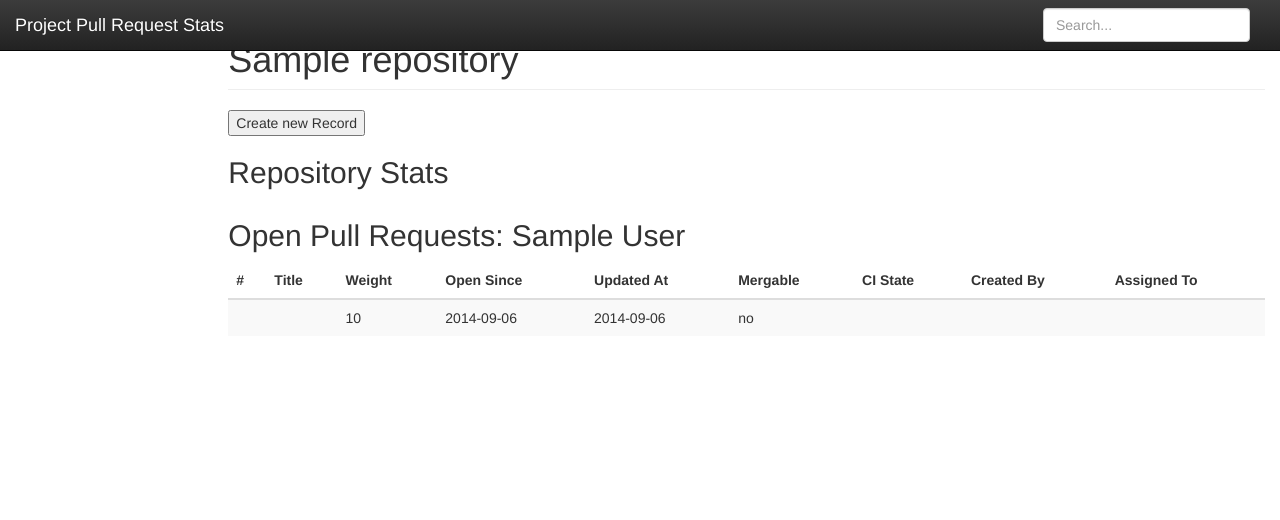
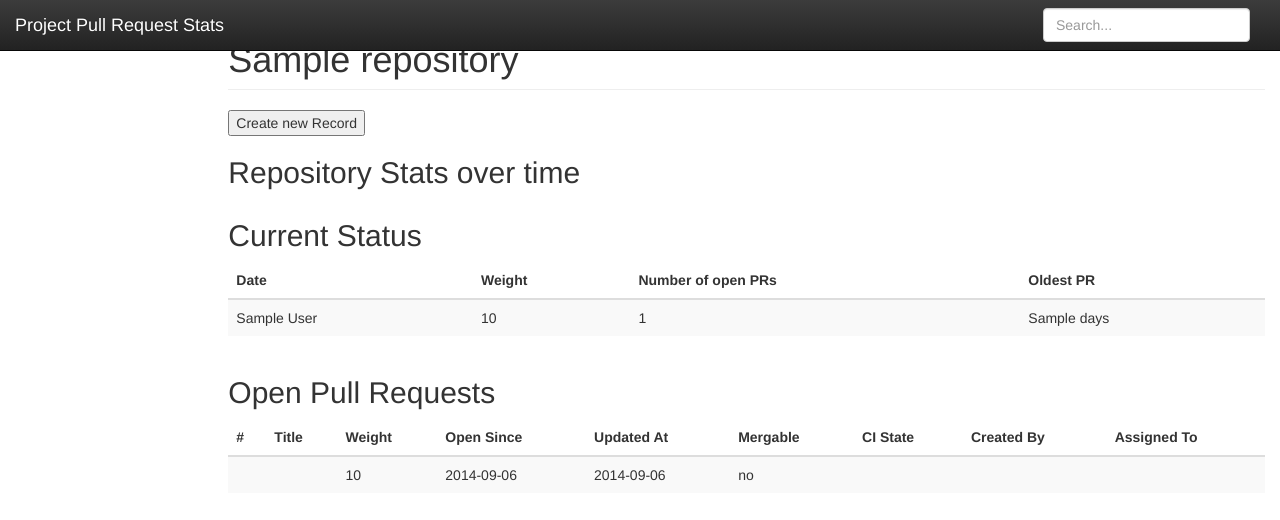
Before and after one commit to dazz/repo-pr-stats, a PHP site: template views/repository.twig in a window 1280 px wide. Shown: the top 520 px of the page. Run offline with PHP 8.4, Linux system fonts and the light colour scheme; the template is opened without the code that fills it: most values are stand-ins (such as "Sample title", 1, 10 or a date in 2020); some libraries are stand-ins or nearby versions.

Commit message:
displaying the current numbers of the status of the repository

```diff
--- a/views/repository.twig
+++ b/views/repository.twig
@@ -8,12 +8,32 @@
             <button value="create">Create new Record</button>
         </form>
 
-        <h2 class="sub-header">Repository Stats</h2>
+        <h2 class="sub-header">Repository Stats over time</h2>
         <div class="row placeholders">
             {{ render(url('repository_chart', {'repositorySlug': repository})) }}
         </div>
 
-        <h2 class="sub-header">Open Pull Requests: {{ record.displayName }}</h2>
+        <h2 class="sub-header">Current Status</h2>
+        <div class="table-responsive">
+            <table class="table table-striped table-hover">
+                <thead>
+                <tr>
+                    <th>Date</th>
+                    <th>Weight</th>
+                    <th>Number of open PRs</th>
+                    <th>Oldest PR</th>
+                </tr>
+                </thead>
+                <tr>
+                    <td>{{ record.displayName }}</td>
+                    <td>{{ recordStats.sum }}</td>
+                    <td>{{ recordStats.countPullRequests }}</td>
+                    <td>{{ recordStats.agePullRequests }} days</td>
+                </tr>
+            </table>
+        </div>
+
+        <h2 class="sub-header">Open Pull Requests</h2>
         <div class="table-responsive">
             <table class="table table-striped table-hover">
                 <thead>
```
